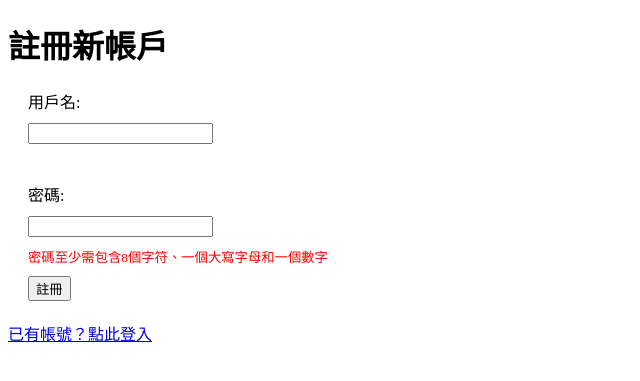
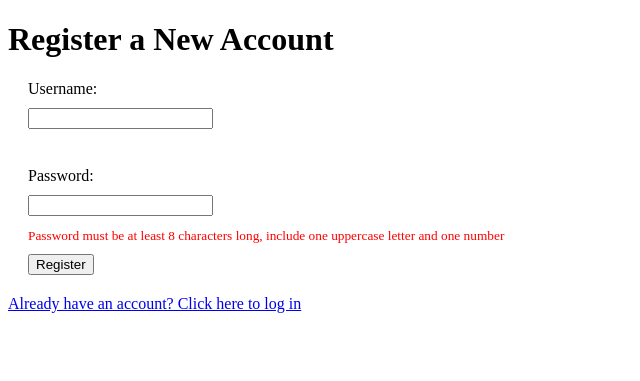
Before and after one commit to TerranceChu/securityTradingSystemProject, a PHP site: page /register.php in a window 1280 px wide. Shown: the top 381 px of the page, without its empty margins (0-640 px from the left). Run offline with PHP 8.4, Linux system fonts and the light colour scheme.

Commit message:
change comment to english

```diff
--- a/db.php
+++ b/db.php
@@ -1,55 +1,54 @@
 <?php
-// 全局連接變量
+// Global connection variable
 $global_conn = null;
-$encryption_key = base64_decode('aovPWMLHmOZJ1UxjpglogXm7a9DtkzA6MQws1Hjn9QU='); // 使用 Base64 編碼加密密鑰
+$encryption_key = base64_decode('aovPWMLHmOZJ1UxjpglogXm7a9DtkzA6MQws1Hjn9QU='); // Use Base64 encoded encryption key
 $iv = base64_decode('ycCzJWI1AtVxFEjO1+n7hw==');
 
-// 修改加密函數，將加密後的數據進行 base64 編碼
+// Modify the encryption function, base64 encode the encrypted data
 function encryptData($data) {
     global $encryption_key, $iv;
 
-    // 檢查加密結果是否成功
+    // Check if the encryption result was successful
     $encrypted = openssl_encrypt($data, 'aes-256-cbc', $encryption_key, 0, $iv);
     if ($encrypted === false) {
-        // 打印錯誤消息
-        error_log("加密過程失敗: " . openssl_error_string());
+        // Log the error message
+        error_log("Encryption failed: " . openssl_error_string());
         return null;
     }
 
-    // 使用 base64 編碼以便數據庫存儲
+    // Use base64 encoding to store in the database
     return base64_encode($encrypted);
 }
 
 function decryptData($data) {
     global $encryption_key, $iv;
 
-    // Base64 解碼
+    // Base64 decode
     $decoded_data = base64_decode($data);
     if ($decoded_data === false) {
-        error_log("Base64 解碼失敗");
+        error_log("Base64 decoding failed");
         return null;
     }
 
-    // 解密數據
+    // Decrypt data
     $decrypted = openssl_decrypt($decoded_data, 'aes-256-cbc', $encryption_key, 0, $iv);
     if ($decrypted === false) {
-        // 打印錯誤消息
-        error_log("解密過程失敗: " . openssl_error_string());
+        // Log the error message
+        error_log("Decryption failed: " . openssl_error_string());
         return null;
     }
 
     return $decrypted;
 }
 
-
-// 設置會話安全配置
-ini_set('session.cookie_httponly', 1); // 防止 JavaScript 存取 Cookie
-ini_set('session.cookie_secure', 1);    // 只允許 HTTPS 連接時傳輸 Cookie
+// Set session security configurations
+ini_set('session.cookie_httponly', 1); // Prevent JavaScript from accessing cookies
+ini_set('session.cookie_secure', 1);    // Only allow cookies to be transmitted over HTTPS
 
 function getConnection() {
     global $global_conn;
 
-    // 如果尚未建立連接，則進行連接
+    // If no connection is established yet, create one
     if ($global_conn === null) {
         $config = include 'D:/xampp/config/config.php';
         $servername = $config['db_host'];
@@ -57,46 +56,46 @@ function getConnection() {
         $password = $config['db_pass'];
         $dbname = $config['db_name'];
 
-        // 建立連接
+        // Create connection
         $global_conn = new mysqli($servername, $username, $password, $dbname);
 
-        // 獲取當前時間和用戶IP地址，用於日誌記錄
+        // Get the current time and user's IP address for logging purposes
         $timestamp = date("Y-m-d H:i:s");
         $user_ip = $_SERVER['REMOTE_ADDR'] ?? 'unknown';
 
-        // 檢查連接是否成功
+        // Check if the connection was successful
         if ($global_conn->connect_error) {
-            // 記錄錯誤到日誌文件，而不是顯示技術細節給用戶
-            $error_message = "[$timestamp] [IP: $user_ip] 連接失敗: " . $global_conn->connect_error;
+            // Log the error to a file instead of showing technical details to the user
+            $error_message = "[$timestamp] [IP: $user_ip] Connection failed: " . $global_conn->connect_error;
             error_log($error_message, 3, __DIR__ . "/error_log.txt");
-            die("數據庫連接失敗，請稍後重試。");
+            die("Database connection failed, please try again later.");
         }
 
-        // 設置字符集，防止數據庫字符編碼問題
+        // Set character set to prevent database encoding issues
         if (!$global_conn->set_charset("utf8mb4")) {
-            $error_message = "[$timestamp] [IP: $user_ip] 字符集設置失敗: " . $global_conn->error;
+            $error_message = "[$timestamp] [IP: $user_ip] Charset setting failed: " . $global_conn->error;
             error_log($error_message, 3, __DIR__ . "/error_log.txt");
-            die("字符集設置失敗，請稍後重試。");
+            die("Charset setting failed, please try again later.");
         }
 
-        // 記錄成功連接的日誌
-        $success_message = "[$timestamp] [IP: $user_ip] 成功連接到數據庫";
+        // Log successful connection
+        $success_message = "[$timestamp] [IP: $user_ip] Successfully connected to the database";
         error_log($success_message, 3, __DIR__ . "/error_log.txt");
     }
 
-    // 返回全局連接
+    // Return the global connection
     return $global_conn;
 }
 
-// 在腳本結束時自動關閉連接
+// Automatically close the connection at the end of the script
 register_shutdown_function(function() {
     global $global_conn;
     if ($global_conn !== null) {
         $timestamp = date("Y-m-d H:i:s");
         $user_ip = $_SERVER['REMOTE_ADDR'] ?? 'unknown';
-        error_log("[$timestamp] [IP: $user_ip] 關閉數據庫連接", 3, __DIR__ . "/error_log.txt");
+        error_log("[$timestamp] [IP: $user_ip] Closing database connection", 3, __DIR__ . "/error_log.txt");
         $global_conn->close();
-        $global_conn = null; // 確保連接被設置為 null，防止重複關閉
+        $global_conn = null; // Ensure the connection is set to null to prevent duplicate closures
     }
 });
 ?>
--- a/register.php
+++ b/register.php
@@ -3,63 +3,62 @@ include 'db.php';
 
 session_start();
 
-
-// 初始化錯誤變數
+// Initialize error variable
 $error = '';
 
-// 如果 CSRF Token 不存在，生成一個新的
+// If CSRF Token doesn't exist, generate a new one
 if (empty($_SESSION['csrf_token'])) {
     $_SESSION['csrf_token'] = bin2hex(random_bytes(32));
 }
 
 if ($_SERVER["REQUEST_METHOD"] == "POST") {
-    // 初始化 $username 和 $password 變數
+    // Initialize $username and $password variables
     $username = isset($_POST['username']) ? trim($_POST['username']) : '';
     $password = isset($_POST['password']) ? trim($_POST['password']) : '';
 
-    // 檢查 CSRF Token
+    // Check CSRF Token
     if (!isset($_POST['csrf_token']) || $_POST['csrf_token'] !== $_SESSION['csrf_token']) {
-        $error = "CSRF Token 驗證失敗";
+        $error = "CSRF Token verification failed";
     } else {
-        // 檢查用戶名和密碼
+        // Check username and password
         if (empty($username) || empty($password)) {
-            $error = "用戶名和密碼均為必填";
+            $error = "Username and password are required";
         }
-        // 密碼強度檢查
+        // Password strength check
         elseif (strlen($password) < 8 || !preg_match("/[A-Z]/", $password) || !preg_match("/[0-9]/", $password)) {
-            $error = "密碼至少需包含8個字符、一個大寫字母和一個數字";
+            $error = "Password must be at least 8 characters long, include one uppercase letter and one number";
         } else {
-            // 檢查用戶名是否已經存在
-            $conn = getConnection(); // 獲取資料庫連接
+            // Check if username already exists
+            $conn = getConnection(); // Get database connection
             $stmt = $conn->prepare("SELECT * FROM users WHERE username = ?");
             $stmt->bind_param("s", $username);
             $stmt->execute();
             $result = $stmt->get_result();
 
             if ($result->num_rows > 0) {
-                $error = "用戶名已存在，請選擇其他用戶名";
-                error_log("嘗試使用已存在的用戶名 $username，時間: " . date("Y-m-d H:i:s") . "，IP: " . $_SERVER['REMOTE_ADDR']);
+                $error = "Username already exists, please choose another";
+                error_log("Attempt to use existing username $username, time: " . date("Y-m-d H:i:s") . ", IP: " . $_SERVER['REMOTE_ADDR']);
             } else {
-                // 如果用戶名不存在，插入新用戶
+                // If username doesn't exist, insert new user
                 $hashed_password = password_hash($password, PASSWORD_DEFAULT);
-                $role = "user"; // 默認角色
+                $role = "user"; // Default role
 
                 $stmt = $conn->prepare("INSERT INTO users (username, password, role) VALUES (?, ?, ?)");
                 $stmt->bind_param("sss", $username, $hashed_password, $role);
 
                 if ($stmt->execute()) {
-                    // 註冊成功，記錄日誌並重定向到登錄頁面
-                    error_log("新用戶註冊成功: $username，時間: " . date("Y-m-d H:i:s") . "，IP: " . $_SERVER['REMOTE_ADDR']);
+                    // Registration successful, log event and redirect to login page
+                    error_log("New user registration successful: $username, time: " . date("Y-m-d H:i:s") . ", IP: " . $_SERVER['REMOTE_ADDR']);
 
-                    // 防止會話固定攻擊
+                    // Prevent session fixation attack
                     session_regenerate_id(true);
 
-                    // 重定向到登錄頁面
+                    // Redirect to login page
                     header("Location: login.php");
                     exit;
                 } else {
-                    $error = "註冊過程中出錯: " . $stmt->error;
-                    error_log("註冊過程中發生錯誤: " . $stmt->error);
+                    $error = "Error occurred during registration: " . $stmt->error;
+                    error_log("Error during registration: " . $stmt->error);
                 }
             }
 
@@ -70,13 +69,13 @@ if ($_SERVER["REQUEST_METHOD"] == "POST") {
 ?>
 
 <!DOCTYPE html>
-<html lang="zh-HK">
+<html lang="en">
 <head>
     <meta charset="UTF-8">
     <meta name="viewport" content="width=device-width, initial-scale=1.0">
-    <title>註冊</title>
+    <title>Register</title>
     <style>
-        /* 簡單的表單樣式 */
+        /* Simple form styles */
         form {
             margin: 20px;
         }
@@ -97,7 +96,7 @@ if ($_SERVER["REQUEST_METHOD"] == "POST") {
         }
     </style>
     <script>
-        // 密碼強度檢查
+        // Password strength check
         function validatePassword() {
             const password = document.getElementById("password").value;
             const strengthText = document.getElementById("strengthText");
@@ -107,10 +106,10 @@ if ($_SERVER["REQUEST_METHOD"] == "POST") {
             const hasMinLength = password.length >= 8;
 
             if (hasUppercase && hasNumber && hasMinLength) {
-                strengthText.textContent = "密碼強度：強";
+                strengthText.textContent = "Password strength: Strong";
                 strengthText.style.color = "green";
             } else {
-                strengthText.textContent = "密碼至少需包含8個字符、一個大寫字母和一個數字";
+                strengthText.textContent = "Password must be at least 8 characters long, include one uppercase letter and one number";
                 strengthText.style.color = "red";
             }
         }
@@ -118,29 +117,29 @@ if ($_SERVER["REQUEST_METHOD"] == "POST") {
 </head>
 <body>
 
-<h1>註冊新帳戶</h1>
+<h1>Register a New Account</h1>
 
 <form method="POST">
     <input type="hidden" name="csrf_token" value="<?php echo $_SESSION['csrf_token']; ?>">
 
-    <label for="username">用戶名:</label>
-    <input type="text" name="username" pattern="[A-Za-z0-9]{5,}" title="用戶名必須至少包含5個字母或數字" required><br>
+    <label for="username">Username:</label>
+    <input type="text" name="username" pattern="[A-Za-z0-9]{5,}" title="Username must be at least 5 letters or numbers" required><br>
 
-    <label for="password">密碼:</label>
+    <label for="password">Password:</label>
     <input type="password" id="password" name="password" oninput="validatePassword()" required>
-    <small id="strengthText" style="color: red;">密碼至少需包含8個字符、一個大寫字母和一個數字</small><br>
+    <small id="strengthText" style="color: red;">Password must be at least 8 characters long, include one uppercase letter and one number</small><br>
 
-    <button type="submit">註冊</button>
+    <button type="submit">Register</button>
 </form>
 
 <?php if (!empty($error)): ?>
     <div class="error">
-        <?php echo htmlspecialchars($error, ENT_QUOTES, 'UTF-8'); ?> <!-- 防止XSS攻擊 -->
+        <?php echo htmlspecialchars($error, ENT_QUOTES, 'UTF-8'); ?> <!-- Prevent XSS -->
     </div>
 <?php endif; ?>
 
-<!-- 登入按鈕 -->
-<a href="login.php" class="login-btn">已有帳號？點此登入</a>
+<!-- Login button -->
+<a href="login.php" class="login-btn">Already have an account? Click here to log in</a>
 
 </body>
 </html>
```
Also changed, not shown: dashboard.php (+30 -30 lines), error_log.txt (deleted, +0 -1 lines), login.php (+37 -37 lines), logout.php (+10 -10 lines), trade.php (+49 -49 lines), 1 other file.
